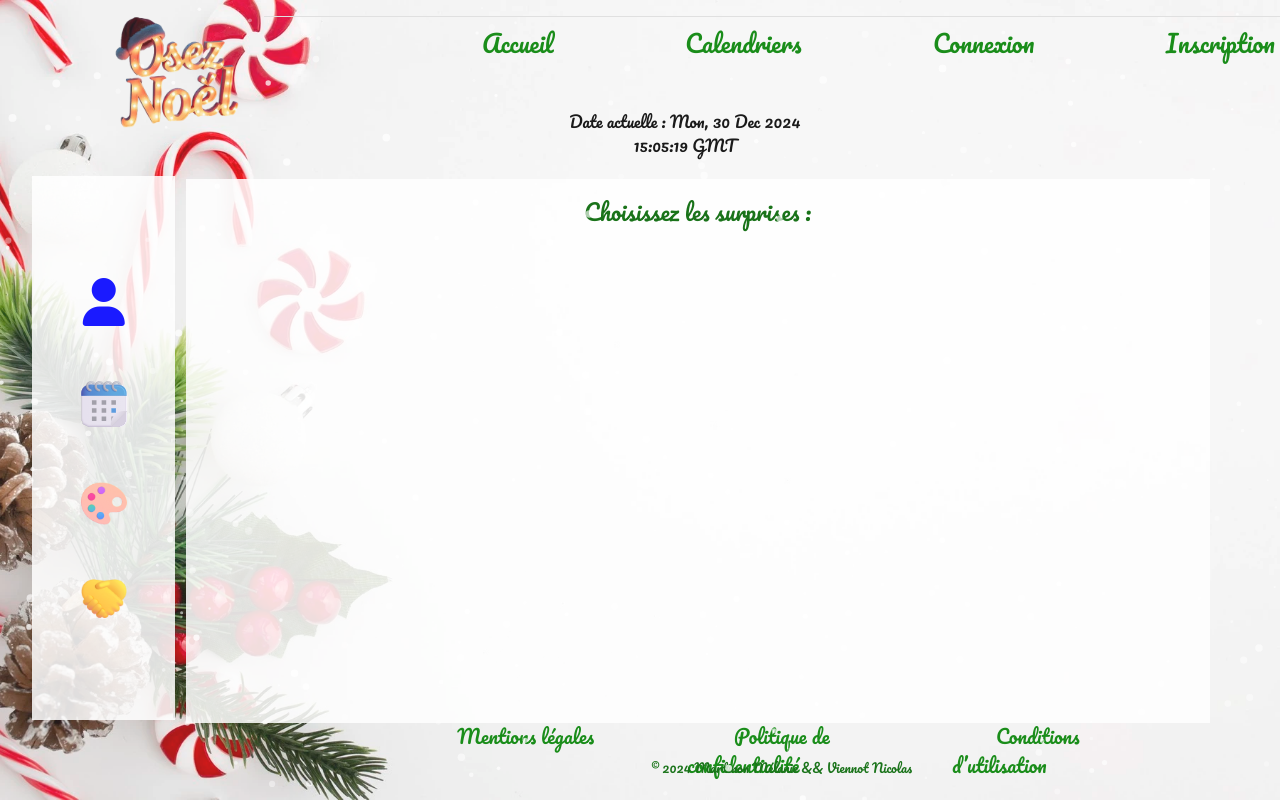
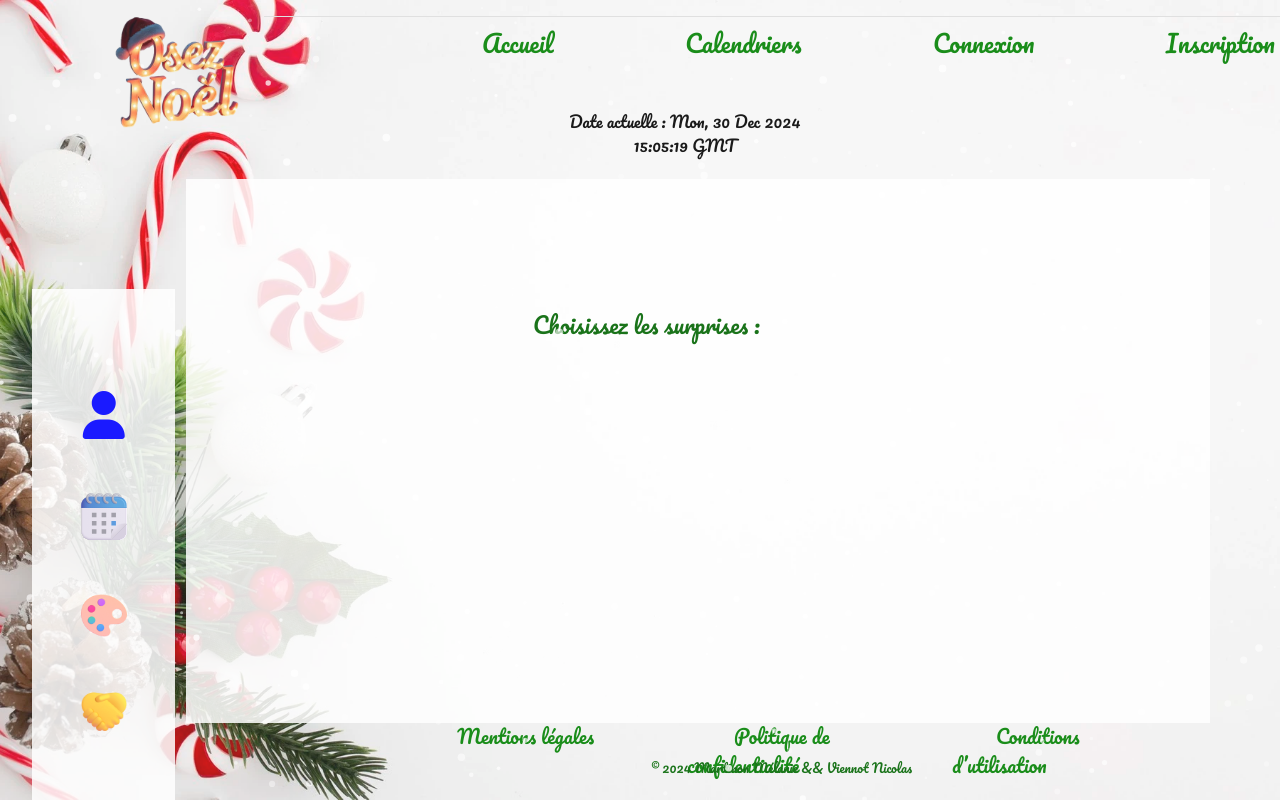
Before and after one commit to melinox58/app-noel, a Vue app in the folder front/: page /surprise in a window 1280 px wide. Built offline with nearby package versions, Linux system fonts and the light colour scheme.

Commit message:
debug front

```diff
--- a/front/src/components/SurpriseComponent.vue
+++ b/front/src/components/SurpriseComponent.vue
@@ -90,6 +90,8 @@ h3{
 
 h2{
   font-size: 0.5rem;
+  margin-top: 17%;
+  margin-left: -10%;
 }
 
 div{
@@ -111,12 +113,13 @@ input{
 
 form{
   display: flex;
-  flex-direction: row;
+  flex-direction: column;
   gap: 3%;
   width: 89vw;
   height: 17%;
   align-items: center;
   justify-content: center;
+  margin-top: 11%;
 }
 
 .content-container > main:nth-child(2) > div:nth-child(1) {
@@ -151,7 +154,7 @@ form{
 .config{
   display: flex;
   margin-top: -150%;
-  margin-top: -113%;
+  margin-top: -22%;
   justify-content: center;
   width: 90vw;
   list-style-type: none;
```
